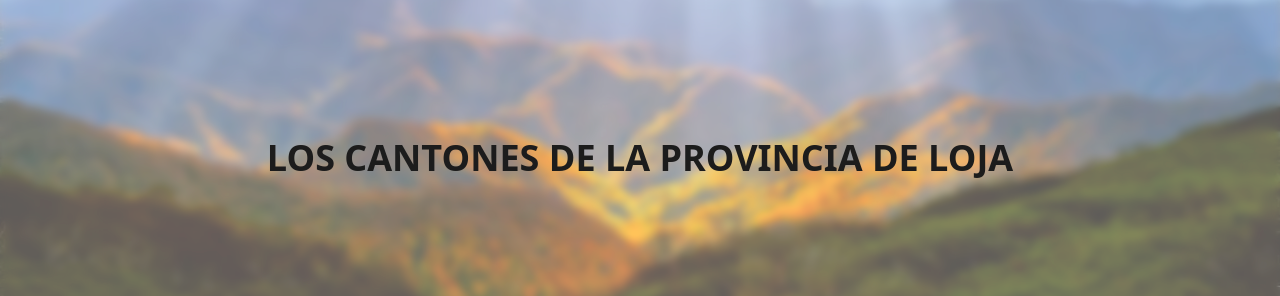
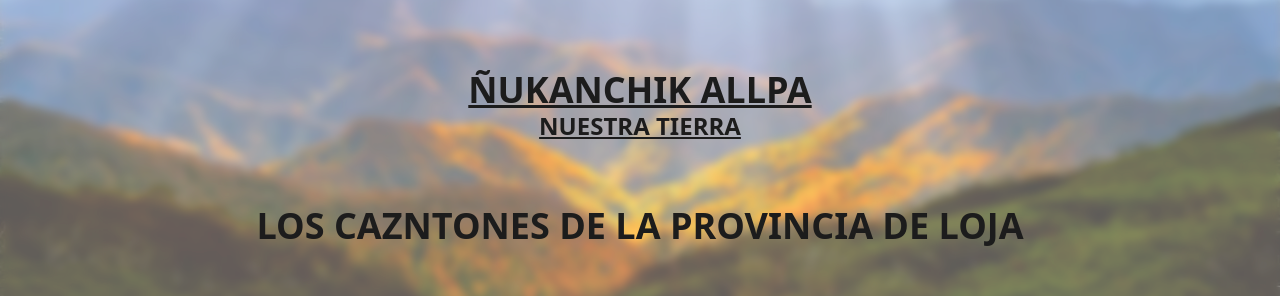
Before and after one commit to UEFLI-Ciencias-Sociales/fiestas-patronales, a React (Create React App) app: page /#/ in a window 1280 px wide. Shown: the part 156-452 px from the top of the page. Built offline with nearby package versions, Linux system fonts and the light colour scheme.

Commit message:
Agrenando titulo del proyecto

```diff
--- a/package.json
+++ b/package.json
@@ -42,5 +42,5 @@
     "classnames": "^2.3.1",
     "gh-pages": "^3.1.0"
   },
-  "homepage":"https://uefli-ciencias-sociales.github.io/fiestas-patronales/"
+  "homepage": "https://uefli-ciencias-sociales.github.io/fiestas-patronales/"
 }
--- a/src/components/Hero/Hero.js
+++ b/src/components/Hero/Hero.js
@@ -1,9 +1,13 @@
 import React from "react";
 
-export default function Hero({ background, height = '400px', title }) {
+export default function Hero({ background, height = '400px', title, subTitle }) {
   return (
-    <div className="HeroParallax" style={{ height: height, backgroundImage: `url(${background})` }}>
-        <div className="HeroParallax__text text-4xl">{title}</div>
+    <div className="HeroParallax flex-col" style={{ height: height, backgroundImage: `url(${background})` }}>
+        <div className="HeroParallax__text text-4xl underline">{title}
+        <div className="HeroParallax__text text-2xl">{subTitle}</div>
+        </div>
+        <div className="HeroParallax__text mt-16 text-4xl">{"Los Cazntones de la provincia de Loja"}</div>
+
     </div>
   );
 }
--- a/src/pages/Home/home.js
+++ b/src/pages/Home/home.js
@@ -18,7 +18,8 @@ export default function Home() {
         <Hero
           background={BACKGROUND}
           height="500px"
-          title="Los cantones de la provincia de Loja"
+          title="Ñukanchik allpa"
+          subTitle="Nuestra Tierra"
         />
         <BackgroundBubbles className="container mx-auto px-4 z-1 relative z-1 pt-8 pb-16">
           {provinces.map(({ showDialog, dialog, ...province }, index) => {
```
Also changed, not shown: 2 other files (tests, documents, lock files or other folders).
